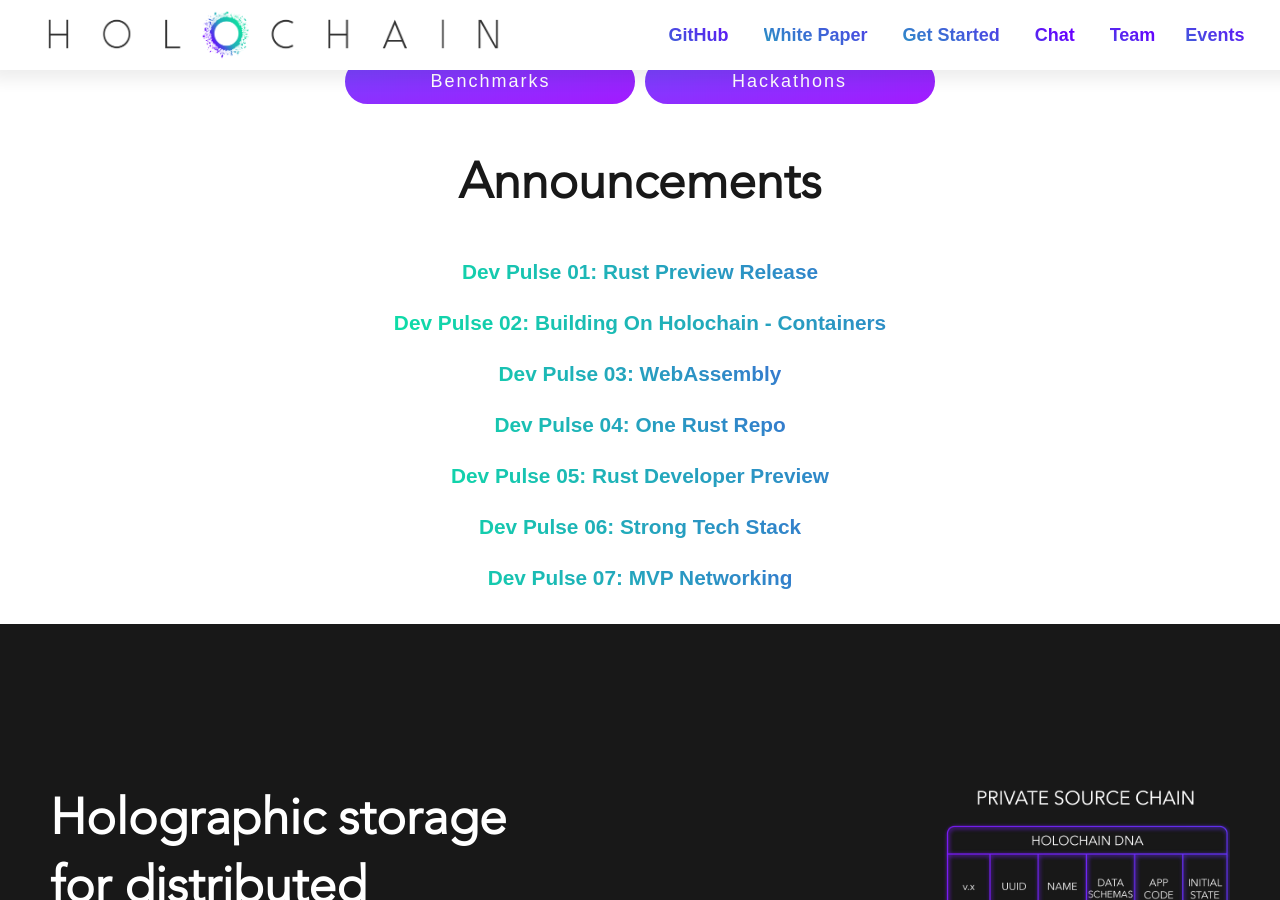
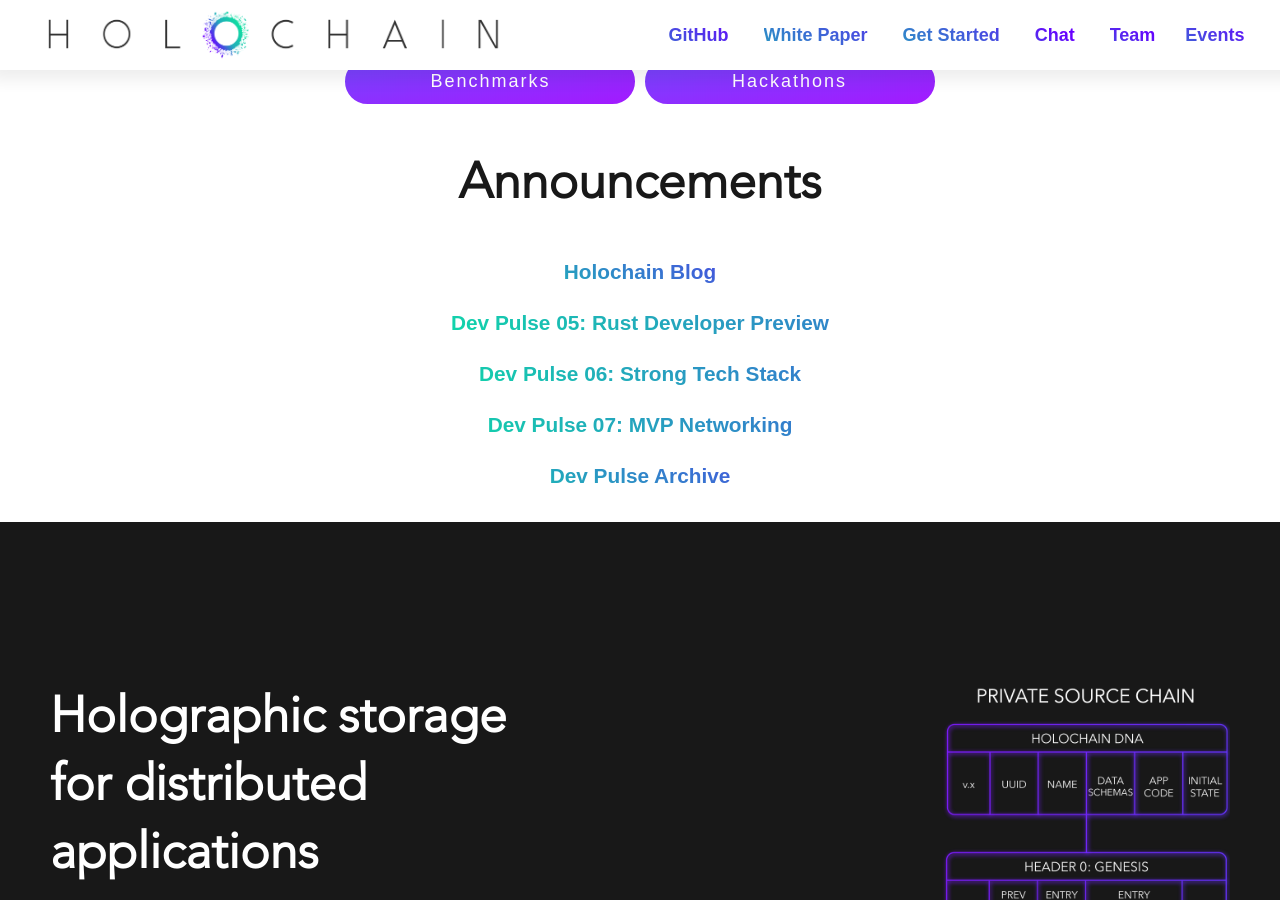
Before and after one commit to holochain/website, a Jekyll site: the page built from index.md, in a window 1280 px wide and 900 px high, scrolled down 7940 px. Built offline with Jekyll 4.4.1, drawn with Linux system fonts in a browser that asks for light colours; nearby versions of some CDN libraries.

```diff
--- a/_config.yml
+++ b/_config.yml
@@ -41,6 +41,7 @@
   - jekyll-feed
   - jekyll-seo-tag
   - jekyll-redirect-from
+permalink: pretty
 collections:
   sections:
   team_members:
--- a/_sections/resources.html
+++ b/_sections/resources.html
@@ -17,13 +17,11 @@
         <a class=\"button\" target=\"_blank\" href=\"https://github.com/holochain/benchmarks\">Benchmarks</a>
         <a class=\"button\" href=\"/#curve-hackathon\">Hackathons</a></p>
         <h2>Announcements</h2>
-        <p style=\"font-weight: 600; font-size: 1.3em;\"><a href=\"https://medium.com/holochain/rust-preview-release-2c64a6c6326d\" rel=\"nofollow\" target=\"_blank\">Dev Pulse 01: Rust Preview Release</a></p>
-        <p style=\"font-weight: 600; font-size: 1.3em;\"><a href=\"https://medium.com/holochain/containers-make-it-easy-for-anyone-to-use-build-holochain-apps-8f9522c0a03c\" rel=\"nofollow\" target=\"_blank\">Dev Pulse 02: Building On Holochain - Containers</a></p>
-        <p style=\"font-weight: 600; font-size: 1.3em;\"><a href=\"https://medium.com/holochain/why-webassembly-will-turbocharge-p2p-app-development-and-the-holochain-tech-stack-d771125ef4f5\" rel=\"nofollow\" target=\"_blank\">Dev Pulse 03: WebAssembly</a></p>
-        <p style=\"font-weight: 600; font-size: 1.3em;\"><a href=\"https://medium.com/holochain/one-repo-to-rule-them-all-one-rust-repo-to-find-them-4de0f88f63ab\" rel=\"nofollow\" target=\"_blank\">Dev Pulse 04: One Rust Repo</a></p>
+        <p style=\"font-weight: 600; font-size: 1.3em;\"><a href=\"https://medium.com/holochain\" rel=\"nofollow\" target=\"_blank\" style=\"text-decoration: none !important;\">Holochain Blog</a></p>
         <p style=\"font-weight: 600; font-size: 1.3em;\"><a href=\"https://medium.com/holochain/holochain-rust-0-0-2-released-time-to-buidl-f211fe09282c\" rel=\"nofollow\" target=\"_blank\">Dev Pulse 05: Rust Developer Preview</a></p>
         <p style=\"font-weight: 600; font-size: 1.3em;\"><a href=\"https://medium.com/holochain/establishing-tech-stack-foundation-and-preparing-for-full-p2p-networking-46ababdb6e44\" rel=\"nofollow\" target=\"_blank\">Dev Pulse 06: Strong Tech Stack</a></p>
         <p style=\"font-weight: 600; font-size: 1.3em;\"><a href=\"https://medium.com/holochain/networked-dht-implementation-is-ready-for-integration-4409ef0b0547\" rel=\"nofollow\" target=\"_blank\">Dev Pulse 07: MVP Networking</a></p>
+        <p style=\"font-weight: 600; font-size: 1.3em;\"><a href=\"https://medium.com/holochain/tagged/dev-pulse\" rel=\"nofollow\" target=\"_blank\">Dev Pulse Archive</a></p>
         "
     section: resources
     text_align: Center
```
